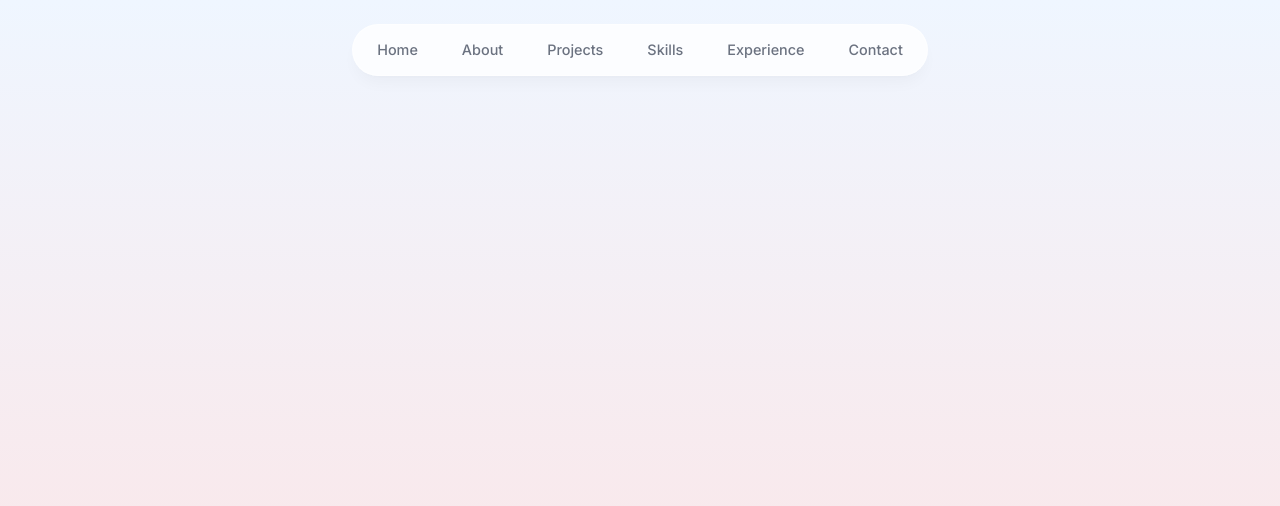
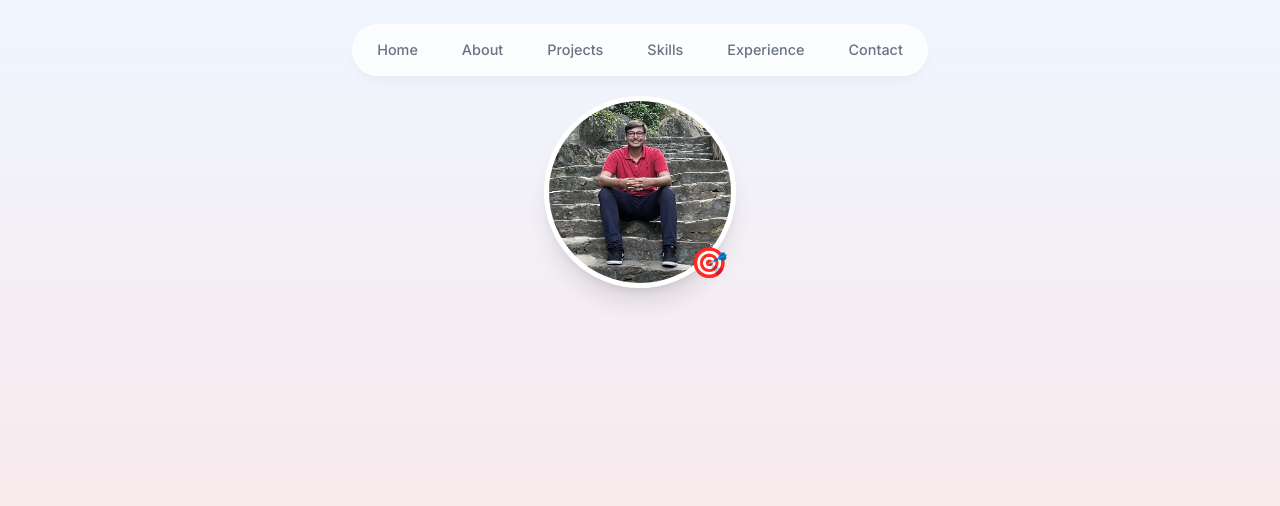
Before and after one commit to AbhaySingh5349/portfolio, a Next.js app: page / in a window 1280 px wide. Shown: the top 506 px of the page. Built offline with nearby package versions, Linux system fonts and the light colour scheme.

Commit message:
added image with framer motion

```diff
--- a/app/page.tsx
+++ b/app/page.tsx
@@ -1,7 +1,13 @@
 import React from 'react';
 
+import { Intro } from '@/components';
+
 const Home = () => {
-  return <div className=""></div>;
+  return (
+    <div className="">
+      <Intro />
+    </div>
+  );
 };
 
 export default Home;
--- a/components/index.ts
+++ b/components/index.ts
@@ -1 +1,2 @@
 export { default as Navbar } from './navbar';
+export { default as Intro } from './intro';
--- /dev/null
+++ b/components/intro.tsx
@@ -0,0 +1,54 @@
+'use client';
+
+import React from 'react';
+
+import Image from 'next/image';
+import { motion } from 'framer-motion'; // uses useEffect, so client component
+
+import abhay_singh from '@/public/abhay_singh.jpeg';
+
+const Intro = () => {
+  return (
+    <section>
+      <div className="flex items-center justify-center">
+        <div className="relative">
+          <motion.div
+            initial={{ opacity: 0, scale: 0 }}
+            animate={{ opacity: 1, scale: 1 }}
+            // smooth bouncing
+            transition={{
+              type: 'tween',
+              duration: 0.2,
+            }}
+          >
+            <Image
+              src={abhay_singh}
+              alt="Abhay Singh"
+              width="192"
+              height="192"
+              // priority={true}
+              className="h-48 w-48 rounded-full object-cover border-[0.35rem] border-white shadow-xl mt-24"
+            />
+          </motion.div>
+
+          <motion.span
+            className="text-3xl absolute bottom-2 right-2"
+            initial={{ opacity: 0, scale: 0 }}
+            animate={{ opacity: 1, scale: 1 }}
+            transition={{
+              type: 'spring',
+              stiffness: 125,
+              delay: 0.1,
+              duration: 0.7,
+            }}
+          >
+            🎯
+          </motion.span>
+        </div>
+      </div>
+      <p></p>
+    </section>
+  );
+};
+
+export default Intro;
--- a/components/navbar.tsx
+++ b/components/navbar.tsx
@@ -26,7 +26,7 @@ const Navbar = () => {
           className="flex w-[22rem] flex-wrap items-center justify-center gap-y-1 text-[0.9rem] font-medium text-gray-500
                     sm:w-[initial] sm:flex-nowrap sm:gap-5"
         >
-          {links.map((link: any) => (
+          {links.map((link) => (
             <motion.li
               key={link.hash}
               className="flex items-center justify-center p-3 hover:text-gray-950"
```
Also changed, not shown: public/abhay_singh.jpeg (added).
